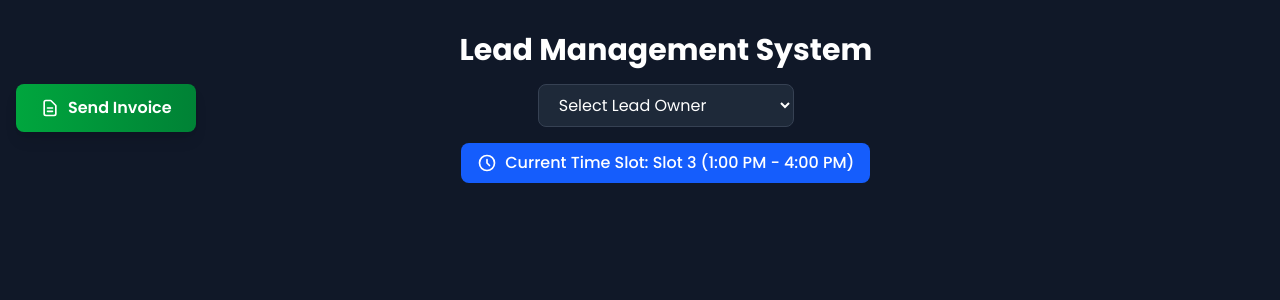
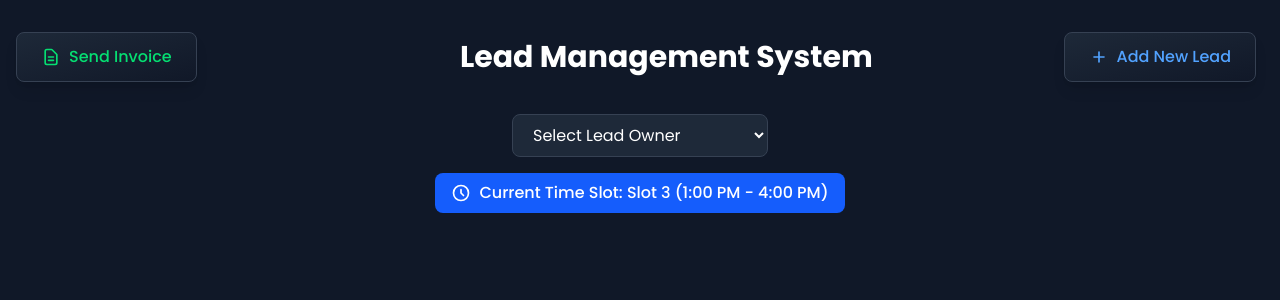
Before and after one commit to syedabis/scraper_CRM, a Next.js app: page /calling in a window 1280 px wide. Shown: the top 300 px of the page. Built offline with nearby package versions, Linux system fonts and the light colour scheme.

Commit message:
lead count

```diff
--- a/app/calling/page.js
+++ b/app/calling/page.js
@@ -333,8 +333,23 @@ export default function Calling() {
     console.log('Call History currentLead:', currentLead);
   }
 
+  const router = useRouter();
+
   return (
-    <div className="min-h-screen bg-gray-900 py-8 px-1 sm:px-2 lg:px-4">
+    <div className="min-h-screen bg-gray-900 py-8 px-1 sm:px-2 lg:px-4 relative">
+      {/* Add New Lead Button - Absolute positioned at top right */}
+      <div className="absolute top-8 right-6 z-10">
+        <button
+          onClick={() => router.push('/data-entry')}
+          className="inline-flex items-center px-6 py-3 bg-gradient-to-br from-gray-800 to-gray-900 border border-gray-700 rounded-lg shadow-lg hover:shadow-blue-500/20 transition-all duration-300 hover:scale-105"
+        >
+          <svg className="w-5 h-5 mr-2 text-blue-400" fill="none" stroke="currentColor" viewBox="0 0 24 24">
+            <path strokeLinecap="round" strokeLinejoin="round" strokeWidth={2} d="M12 6v6m0 0v6m0-6h6m-6 0H6" />
+          </svg>
+          <span className="font-medium text-blue-400">Add New Lead</span>
+        </button>
+      </div>
+
       <div className="max-w-7xl mx-auto relative">
         <div className="flex items-center justify-between mb-8">
           {/* Send Invoice Button */}
@@ -343,18 +358,26 @@ export default function Calling() {
               href="https://payslipsdatacrumbs-87c5a52d19c0.herokuapp.com/"
               target="_blank"
               rel="noopener noreferrer"
-              className="inline-flex items-center px-6 py-3 bg-gradient-to-r from-green-600 to-green-700 hover:from-green-700 hover:to-green-800 text-white font-semibold rounded-lg shadow-lg transition-all duration-200 hover:shadow-green-500/25 hover:scale-105"
+              className="inline-flex items-center px-6 py-3 bg-gradient-to-br from-gray-800 to-gray-900 border border-gray-700 rounded-lg shadow-lg hover:shadow-green-500/20 transition-all duration-300 hover:scale-105"
             >
-              <svg className="w-5 h-5 mr-2" fill="none" stroke="currentColor" viewBox="0 0 24 24">
+              <svg className="w-5 h-5 mr-2 text-green-400" fill="none" stroke="currentColor" viewBox="0 0 24 24">
                 <path strokeLinecap="round" strokeLinejoin="round" strokeWidth={2} d="M9 12h6m-6 4h6m2 5H7a2 2 0 01-2-2V5a2 2 0 012-2h5.586a1 1 0 01.707.293l5.414 5.414a1 1 0 01.293.707V19a2 2 0 01-2 2z" />
               </svg>
-              Send Invoice
+              <span className="font-medium text-green-400">Send Invoice</span>
             </a>
           </div>
 
           {/* Center Title */}
           <div className="flex-1 text-center">
-          <h1 className="text-3xl font-bold text-white">Lead Management System</h1>
+            <h1 className="text-3xl font-bold text-white">Lead Management System</h1>
+          </div>
+
+          {/* Right spacer for balance */}
+          <div className="flex-shrink-0 w-32"></div>
+        </div>
+
+        {/* Dropdown and Time Slot - Moved below the title row */}
+        <div className="text-center mb-8">
           <div className="mt-4">
             <select
               value={selectedOwner}
@@ -380,10 +403,6 @@ export default function Calling() {
               </div>
             </div>
           )}
-          </div>
-
-          {/* Right side spacer for balance */}
-          <div className="flex-shrink-0 w-32"></div>
         </div>
 
         {loading ? (
--- a/app/data-entry/page.js
+++ b/app/data-entry/page.js
@@ -1,8 +1,10 @@
 'use client';
 
 import { useState } from 'react';
+import { useRouter } from 'next/navigation';
 
 export default function DataEntry() {
+  const router = useRouter();
   const [countryCode, setCountryCode] = useState('+92');
   const [phoneNumber, setPhoneNumber] = useState('');
   const [name, setName] = useState('');
@@ -78,7 +80,35 @@ export default function DataEntry() {
 
   return (
     <div className="min-h-screen bg-gradient-to-br from-gray-900 via-gray-800 to-gray-900">
-      <div className="min-h-screen p-6">
+      <div className="min-h-screen p-6 relative">
+        {/* Send Invoice Button - Absolute positioned at top left */}
+        <div className="absolute top-6 left-6 z-10">
+          <a
+            href="https://payslipsdatacrumbs-87c5a52d19c0.herokuapp.com/"
+            target="_blank"
+            rel="noopener noreferrer"
+            className="inline-flex items-center px-6 py-3 bg-gradient-to-br from-gray-800 to-gray-900 border border-gray-700 rounded-lg shadow-lg hover:shadow-green-500/20 transition-all duration-300 hover:scale-105"
+          >
+            <svg className="w-5 h-5 mr-2 text-green-400" fill="none" stroke="currentColor" viewBox="0 0 24 24">
+              <path strokeLinecap="round" strokeLinejoin="round" strokeWidth={2} d="M9 12h6m-6 4h6m2 5H7a2 2 0 01-2-2V5a2 2 0 012-2h5.586a1 1 0 01.707.293l5.414 5.414a1 1 0 01.293.707V19a2 2 0 01-2 2z" />
+            </svg>
+            <span className="font-medium text-green-400">Send Invoice</span>
+          </a>
+        </div>
+
+        {/* Navigation Button - Absolute positioned at top right */}
+        <div className="absolute top-6 right-6 z-10">
+          <button
+            onClick={() => router.push('/calling')}
+            className="inline-flex items-center px-6 py-3 bg-gradient-to-br from-gray-800 to-gray-900 border border-gray-700 rounded-lg shadow-lg hover:shadow-purple-500/20 transition-all duration-300 hover:scale-105"
+          >
+            <svg className="w-5 h-5 mr-2 text-purple-400" fill="none" stroke="currentColor" viewBox="0 0 24 24">
+              <path strokeLinecap="round" strokeLinejoin="round" strokeWidth={2} d="M3 5a2 2 0 012-2h3.28a1 1 0 01.948.684l1.498 4.493a1 1 0 01-.502 1.21l-2.257 1.13a11.042 11.042 0 005.516 5.516l1.13-2.257a1 1 0 011.21-.502l4.493 1.498a1 1 0 01.684.949V19a2 2 0 01-2 2h-1C9.716 21 3 14.284 3 6V5z" />
+            </svg>
+            <span className="font-medium text-purple-400">Go to Calling Interface</span>
+          </button>
+        </div>
+
         <div className="max-w-2xl mx-auto">
           <div className="text-center mb-8">
             <h1 className="text-4xl font-bold bg-gradient-to-r from-blue-400 to-purple-500 bg-clip-text text-transparent">
--- a/app/page.js
+++ b/app/page.js
@@ -5,7 +5,7 @@ export default function Home() {
   return (
     <div className="min-h-screen bg-gradient-to-br from-gray-900 via-gray-800 to-gray-900">
       <div className="min-h-screen p-8 flex items-center justify-center">
-        <main className="flex flex-col gap-[32px] items-center max-w-4xl mx-auto">
+        <main className="flex flex-col gap-[32px] items-center max-w-6xl mx-auto">
           <div className="text-center space-y-4">
             <h1 className="text-4xl font-bold bg-gradient-to-r from-blue-400 to-purple-500 bg-clip-text text-transparent">
               DataCrumbs Sales Portal
@@ -16,6 +16,23 @@ export default function Home() {
           </div>
 
           <div className="flex gap-6 items-center flex-col sm:flex-row mt-8">
+            {/* Send Invoice Button */}
+            <a
+              href="https://payslipsdatacrumbs-87c5a52d19c0.herokuapp.com/"
+              target="_blank"
+              rel="noopener noreferrer"
+              className="w-full sm:w-64 bg-gradient-to-br from-gray-800 to-gray-900 border border-gray-700 rounded-lg shadow-lg hover:shadow-green-500/20 transition-all duration-300 hover:scale-105"
+            >
+              <div className="p-6">
+                <div className="flex items-center gap-3">
+                  <svg className="w-6 h-6 text-green-400" fill="none" stroke="currentColor" viewBox="0 0 24 24">
+                    <path strokeLinecap="round" strokeLinejoin="round" strokeWidth="2" d="M9 12h6m-6 4h6m2 5H7a2 2 0 01-2-2V5a2 2 0 012-2h5.586a1 1 0 01.707.293l5.414 5.414a1 1 0 01.293.707V19a2 2 0 01-2 2z" />
+                  </svg>
+                  <span className="font-medium text-green-400">Send Invoice</span>
+                </div>
+              </div>
+            </a>
+
             <Link
               href="/data-entry"
               className="w-full sm:w-64 bg-gradient-to-br from-gray-800 to-gray-900 border border-gray-700 rounded-lg shadow-lg hover:shadow-blue-500/20 transition-all duration-300 hover:scale-105"
@@ -43,8 +60,8 @@ export default function Home() {
                 </div>
               </div>
             </Link>
-        </div>
-      </main>
+          </div>
+        </main>
       </div>
     </div>
   );
```
